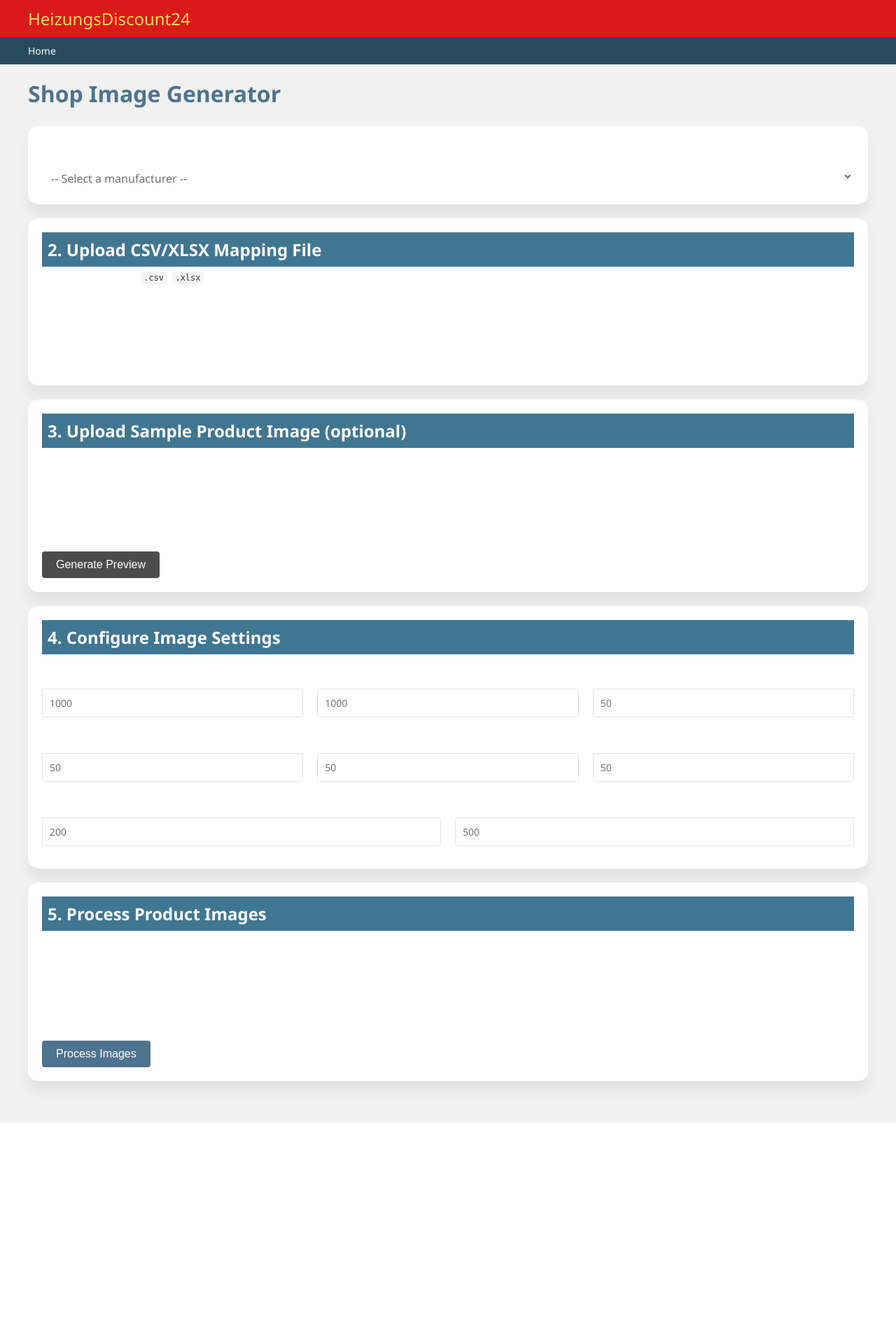
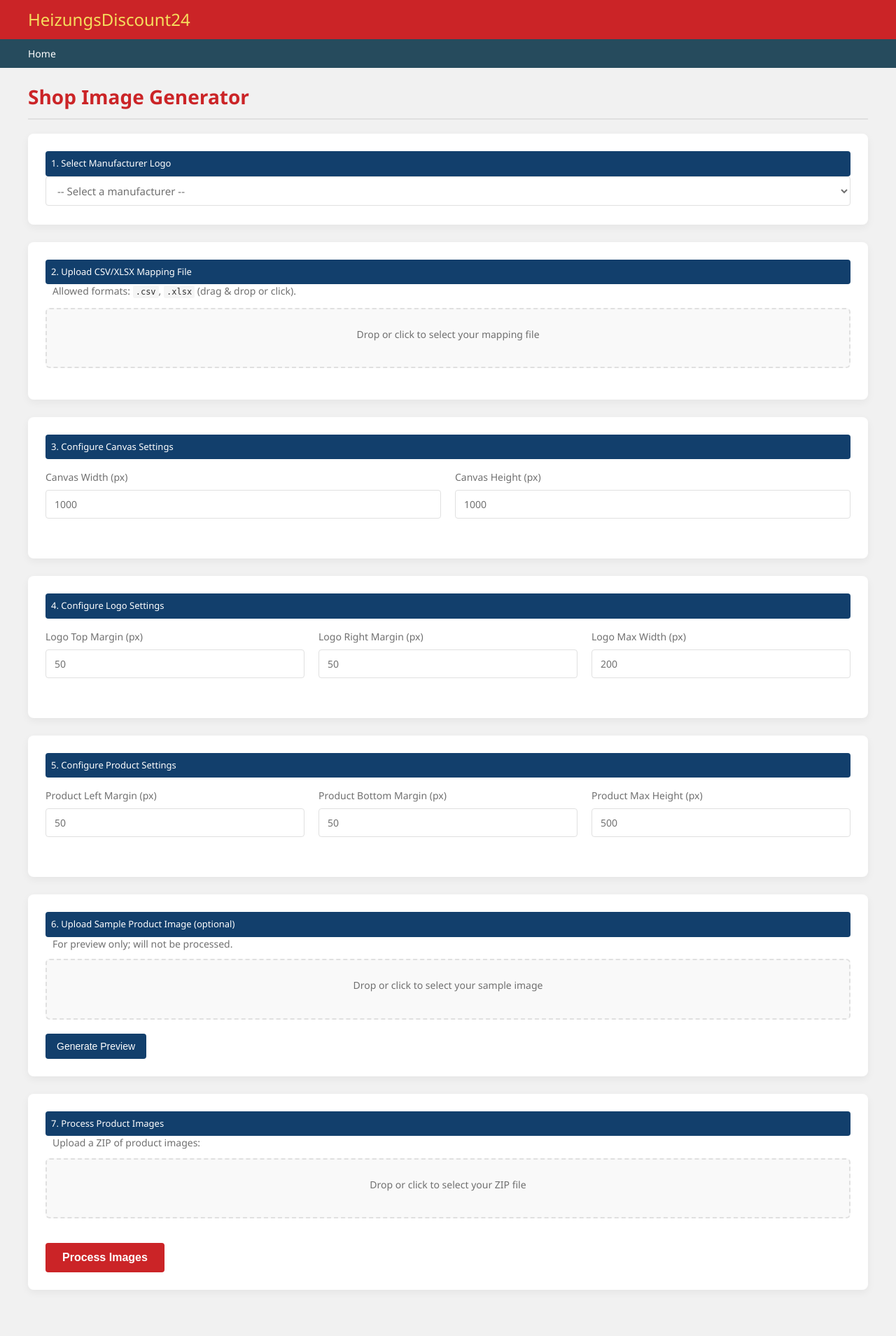
Before and after one commit to vgulshan1985/shop-image, a Django app: page /shop_image_generation/ in a window 1280 px wide. Shown: the whole page at 70% size. Before the commit the page ends 1604 px from the top, so only its background shows below. Run offline with Django 5.2, Linux system fonts and the light colour scheme; a user stored in the database is signed in; data that the repository does not hold is empty.

Commit message:
added new styles

```diff
--- a/core/static/custom_admin.css
+++ b/core/static/custom_admin.css
@@ -1,7 +1,3 @@
-#header {
-    background-color: #dc1919 !important; /* Change to your desired color */
-    color: white !important;
-}
 /* custom_admin.css */
 :root {
   --main-color: #123F6C;
@@ -14,6 +10,7 @@
   --border-color: #E0E0E0;
   --sidebar-bg: #1D3B53;
   --active-menu: #CB2427;
+  --hover-color: rgba(0, 0, 0, 0.05);
 }
 
 /* General Layout */
@@ -24,6 +21,14 @@
   margin: 0;
   padding: 0;
   display: flex;
+  line-height: 1.5;
+}
+
+/* Header */
+#header {
+  background-color: var(--accent-color) !important;
+  color: var(--text-light) !important;
+  box-shadow: 0 2px 5px rgba(0, 0, 0, 0.1);
 }
 
 /* Sidebar */
@@ -34,6 +39,7 @@
   min-height: 100vh;
   padding-top: 20px;
   flex-shrink: 0;
+  box-shadow: 2px 0 5px rgba(0, 0, 0, 0.1);
 }
 
 .sidebar-logo {
@@ -53,6 +59,7 @@
   text-transform: uppercase;
   padding: 0 20px;
   margin-bottom: 15px;
+  letter-spacing: 0.5px;
 }
 
 .sidebar-menu {
@@ -79,6 +86,7 @@
 
 .sidebar-menu a.active {
   background-color: var(--active-menu);
+  font-weight: 500;
 }
 
 /* Main content */
@@ -147,20 +155,36 @@
 /* Module styling */
 .module {
   background-color: var(--module-bg);
-    border-radius: 15px;
-    padding: 20px;
-    margin-bottom: 20px;
-    box-shadow: 0 15px 15px rgba(0, 0, 0, 0.06);
+  border-radius: 8px;
+  padding: 25px;
+  margin-bottom: 25px;
+  box-shadow: 0 4px 12px rgba(0, 0, 0, 0.05);
+  transition: box-shadow 0.3s ease;
+}
+
+.module:hover {
+  box-shadow: 0 6px 15px rgba(0, 0, 0, 0.08);
 }
 
 /* Title styling */
 .module__title {
-    font-size: 24px;
+  font-size: 28px;
   font-weight: bold;
   color: var(--accent-color);
-    margin: 0 0 15px 0;
-    padding: 0;
-    padding-bottom: 10px;
+  margin: 0 0 20px 0;
+  padding: 0 0 10px 0;
+  border-bottom: 2px solid var(--border-color);
+}
+
+/* Subtitle styling - FIXED */
+.module__subtitle {
+  font-size: 18px;
+  font-weight: bold;
+  background: var(--main-color);
+  color: var(--text-light);
+  margin: 0 0 20px 0;
+  padding: 10px 15px;
+  border-radius: 4px;
 }
 
 /* Section headers */
@@ -177,8 +201,8 @@
 .form-row {
   display: flex;
   flex-wrap: wrap;
-    gap: 15px;
-    margin: 10px 0;
+  gap: 20px;
+  margin: 15px 0;
 }
 
 /* Form groups */
@@ -190,168 +214,231 @@
 
 /* Labels */
 label {
-    font-size: 13px;
+  font-size: 14px;
   color: var(--text-dark);
   display: block;
-    margin-bottom: 5px;
-    font-weight: normal;
+  margin-bottom: 8px;
+  font-weight: 500;
 }
 
 /* Input fields */
 input[type="number"],
-  input[type="file"],
 input[type="text"],
 select {
   font-size: 14px;
-    padding: 6px 10px;
-    border-radius: 3px;
+  padding: 10px 12px;
+  border-radius: 4px;
   width: 100%;
   border: 1px solid var(--border-color);
   background-color: var(--module-bg);
   color: var(--text-dark);
   box-sizing: border-box;
+  transition: border-color 0.2s, box-shadow 0.2s;
+}
+
+input[type="number"]:focus,
+input[type="text"]:focus,
+select:focus {
+  border-color: var(--main-color);
+  outline: none;
+  box-shadow: 0 0 0 2px rgba(18, 63, 108, 0.2);
 }
 
 /* Make logo select bigger */
 #manufacturer_logo {
-    height: 36px;
+  height: 42px;
   width: 100%;
-    padding: 6px 10px;
+  padding: 8px 12px;
+  font-size: 15px;
 }
 
 /* Buttons */
 button {
   font-size: 14px;
-    padding: 6px 12px;
-    border-radius: 3px;
+  padding: 10px 16px;
+  border-radius: 4px;
   border: none;
   cursor: pointer;
   background-color: var(--main-color);
   color: var(--text-light);
+  transition: background-color 0.2s, transform 0.1s;
+}
+
+button:hover {
+  background-color: #0e325a;
+}
+
+button:active {
+  transform: translateY(1px);
 }
 
 button[name="process"] {
   background-color: var(--accent-color);
   color: var(--text-light);
-    margin-top: 10px;
+  margin-top: 15px;
+  font-weight: bold;
+  padding: 12px 24px;
+  font-size: 16px;
+}
+
+button[name="process"]:hover {
+  background-color: #a91e21;
+}
+
+.button-group {
+  display: flex;
+  gap: 10px;
+  flex-wrap: wrap;
 }
 
 /* Helper text */
 .helper-text {
-    font-size: 13px;
+  font-size: 14px;
   color: var(--text-dark);
-    margin: 0 0 10px 0;
+  margin: 0 0 12px 0;
 }
 
 /* Code formatting */
 code {
   background-color: #f5f5f5;
   padding: 2px 4px;
-    border-radius: 2px;
+  border-radius: 3px;
   font-family: monospace;
   color: #333;
 }
 
-  /* Settings sections */
-  .settings-section {
-    margin-bottom: 15px;
+/* Drop zones */
+.drop-zone {
+  border: 2px dashed var(--border-color);
+  padding: 25px;
+  text-align: center;
+  margin-bottom: 20px;
+  cursor: pointer;
+  border-radius: 6px;
+  background-color: #f9f9f9;
+  transition: border-color 0.2s, background-color 0.2s;
+  position: relative;
 }
 
-  .settings-title {
-    font-size: 16px;
-    color: var(--text-dark);
-    margin: 0 0 10px 0;
-    font-weight: 500;
+.drop-zone:hover {
+  border-color: var(--main-color);
+  background-color: #f0f5fa;
 }
 
-  /* File inputs */
-  input[type="file"] {
-    background-color: var(--module-bg);
-    color: var(--text-dark);
-    padding: 6px;
+.drop-zone.has-file {
+  border-color: #4CAF50;
+  background-color: #f0f9f0;
 }
 
-  /* Canvas dimensions section */
-  .canvas-dimensions {
-    margin-bottom: 20px;
+.drop-zone input[type="file"] {
+  position: absolute;
+  width: 0.1px;
+  height: 0.1px;
+  opacity: 0;
+  overflow: hidden;
+  z-index: -1;
 }
 
-  .canvas-dimensions-title {
-    font-size: 16px;
+.file-name {
+  margin-top: 10px;
+  font-weight: 500;
   color: var(--main-color);
-    margin-bottom: 10px;
-    font-weight: 500;
 }
 
-  /* Fix for input width */
-  .form-row input[type="number"] {
-    width: 100%;
-    box-sizing: border-box;
+/* Preview image */
+.preview-container {
+  margin-top: 20px;
+  text-align: center;
 }
 
-  /* First section label */
-  .first-section-label {
-    color: var(--text-dark);
-    font-size: 14px;
-    margin-bottom: 5px;
+.preview-image {
+  max-width: 300px;
+  max-height: 300px;
+  border: 1px solid var(--border-color);
+  border-radius: 4px;
+  box-shadow: 0 2px 8px rgba(0, 0, 0, 0.1);
 }
 
-  /* Tab navigation */
-  .tab-nav {
-    display: flex;
-    margin-bottom: 20px;
-    border-bottom: 1px solid var(--border-color);
+/* Processing results */
+.processing-results {
+  background-color: #f0f5fa;
+  border-left: 4px solid var(--accent-color);
 }
 
-  .tab-nav button {
-    background-color: transparent;
-    color: var(--text-dark);
-    border: none;
-    padding: 10px 15px;
-    margin-right: 5px;
-    cursor: pointer;
-    border-bottom: 2px solid transparent;
+/* Responsive adjustments */
+@media (max-width: 768px) {
+  .form-row {
+    flex-direction: column;
+    gap: 10px;
   }
 
-  .tab-nav button.active {
-    border-bottom: 2px solid var(--accent-color);
-    font-weight: bold;
+  .form-group {
+    flex: 100%;
+    min-width: 100%;
   }
 
-  /* Additional styles for the manufacturer listing */
-  .list {
-    list-style: none;
-    padding: 0;
-    margin: 0;
+  .module {
+    padding: 15px;
   }
 
-  .list-item {
-    display: flex;
-    align-items: center;
-    padding: 12px;
-    /*border-bottom: 1px solid var(--border-color);*/
-    transition: background-color 0.2s;
+  .module__title {
+    font-size: 22px;
   }
 
-  .list-item:hover {
-    background-color: rgba(0, 0, 0, 0.02);
+  .module__subtitle {
+    font-size: 16px;
+  }
 }
 
-  .list-item img {
-    width: 80px;
-    height: auto;
-    margin-right: 15px;
-    object-fit: contain;
+.module h2.module__subtitle {
+  background-color: var(--main-color) !important;
+  color: var(--text-light) !important;
+}
+/* Admin dashboard buttons */
+.button-group {
+  display: flex;
+  flex-direction: column;
+  gap: 20px;
+  margin: 20px 0;
 }
 
-  .list-item a {
-    color: var(--main-color);
-    text-decoration: none;
-    margin-left: auto;
-    font-weight: 500;
-    transition: color 0.2s;
+.admin-button {
+  padding: 15px 25px;
+  background-color: var(--main-color);
+  color: white;
+  border: none;
+  border-radius: 8px;
+  font-size: 18px;
+  cursor: pointer;
+  transition: background-color 0.2s, transform 0.1s;
+  width: 100%;
+  max-width: 300px;
+  text-align: center;
 }
 
-  .list-item a:hover {
+.admin-button:hover {
+  background-color: #1a5894;
+  transform: translateY(-2px);
+  box-shadow: 0 4px 8px rgba(0, 0, 0, 0.1);
+}
+
+.admin-button:active {
+  transform: translateY(0);
+}
+
+/* Make sure module__title is visible on dark backgrounds */
+.module__title {
   color: var(--accent-color);
 }
+
+/* Responsive adjustments */
+@media (min-width: 768px) {
+  .button-group {
+    flex-direction: row;
+    flex-wrap: wrap;
+  }
+
+  .admin-button {
+    flex: 0 0 auto;
+  }
+}
--- a/core/templates/admin/shop_image_generation.html
+++ b/core/templates/admin/shop_image_generation.html
@@ -3,27 +3,7 @@
 {% block title %}Shop Image Generator{% endblock %}
 
 {% block content %}
-<style>
-  /* Make file inputs fill their drop-zones but be invisible */
-  #drop-zone, #drop-zone-img, #drop-zone-zip {
-    position: relative;
-    border: 2px dashed #ffffff;
-    padding: 30px;
-    text-align: center;
-    color: #ffffff;
-    border-radius: 8px;
-    margin-bottom: 20px;
-    cursor: pointer;
-  }
-  #drop-zone input,
-  #drop-zone-img input,
-  #drop-zone-zip input {
-    position: absolute;
-    top: 0; left: 0; right: 0; bottom: 0;
-    width: 100%; height: 100%;
-    opacity: 0;
-  }
-</style>
+<link rel="stylesheet" href="/static/custom_admin.css">
 
 {# Hidden preview form #}
 <form
@@ -46,162 +26,194 @@
 >
   {% csrf_token %}
 
-  <h1 class="module__title" style="font-size:32px; font-weight:bold; color:#4e738d;">
-    Shop Image Generator
-  </h1>
+  <h1 class="module__title">Shop Image Generator</h1>
 
   {% if processed %}
-    <div class="module" style="margin-top:40px;">
-      <h2 class="module__subtitle" style="font-size:24px; font-weight:600; color:#ffffff;">
-        Processing Complete (Time Taken: {{ elapsed_time }})
-      </h2>
-      <a href="{{ zip_path }}" download><button type="button" style="margin:10px;">Download ZIP</button></a>
-      <a href="{{ log_path }}" download><button type="button" style="margin:10px;">Download Error Log</button></a>
-      <a href="{{ normal_path }}" download><button type="button" style="margin:10px;">Download Renamed Images</button></a>
+    <div class="module processing-results">
+      <h2 class="module__subtitle">Processing Complete (Time Taken: {{ elapsed_time }})</h2>
+      <div class="button-group">
+        <a href="{{ zip_path }}" download><button type="button">Download ZIP</button></a>
+        <a href="{{ log_path }}" download><button type="button">Download Error Log</button></a>
+        <a href="{{ normal_path }}" download><button type="button">Download Renamed Images</button></a>
+      </div>
     </div>
   {% endif %}
 
   {# Section 1: Manufacturer #}
-  <div class="module">
-    <label for="manufacturer_logo" style="font-size:18px; color:#ffffff;">
-      1. Select Manufacturer Logo
-    </label>
-    <select id="manufacturer_logo" name="manufacturer_dropdown" required
-            style="margin-top:5px; font-size:16px; padding:8px; border-radius:4px; width:100%; border:1px solid #ffffff;">
+  <section class="module">
+    <h2 class="module__subtitle">1. Select Manufacturer Logo</h2>
+    <select id="manufacturer_logo" name="manufacturer_dropdown" required>
       <option value="no image">-- Select a manufacturer --</option>
       {% for m in manufacturers %}
         <option value="{{ m.name }}">{{ m.name }}</option>
       {% endfor %}
     </select>
-  </div>
+  </section>
 
   {# Section 2: CSV/XLSX #}
-  <div class="module">
-    <h2 class="module__subtitle" style="font-size:24px; font-weight:600; color:#ffffff;">
-      2. Upload CSV/XLSX Mapping File
-    </h2>
-    <p style="font-size:16px; color:#ffffff; margin-bottom:8px;">
+  <section class="module">
+    <h2 class="module__subtitle">2. Upload CSV/XLSX Mapping File</h2>
+    <p class="helper-text">
       Allowed formats: <code>.csv</code>, <code>.xlsx</code> (drag & drop or click).
     </p>
-    <div id="drop-zone">
-      Drop or click to select your mapping file
+    <div id="drop-zone" class="drop-zone">
+      <span>Drop or click to select your mapping file</span>
       <input type="file" id="mapping_csv" name="mapping_csv" accept=".csv,.xlsx" required />
-      <p id="file-name" style="margin-top:10px; font-size:14px; color:#00ffcc;"></p>
+      <p id="file-name" class="file-name"></p>
     </div>
-  </div>
+  </section>
 
-  {# Section 3: Preview Image #}
-  <div class="module">
-    <h2 class="module__subtitle" style="font-size:24px; font-weight:600; color:#ffffff;">
-      3. Upload Sample Product Image (optional)
-    </h2>
-    <p style="font-size:16px; color:#ffffff; margin-bottom:8px;">
+  {# Section 3: Configure Canvas Settings #}
+  <section class="module">
+    <h2 class="module__subtitle">3. Configure Canvas Settings</h2>
+    <div class="form-row">
+      <div class="form-group">
+        <label for="canvas_width">Canvas Width (px)</label>
+        <input type="number" id="canvas_width" name="canvas_width" required min="1" value="1000" />
+      </div>
+      <div class="form-group">
+        <label for="canvas_height">Canvas Height (px)</label>
+        <input type="number" id="canvas_height" name="canvas_height" required min="1" value="1000" />
+      </div>
+    </div>
+  </section>
+
+  {# Section 4: Configure Logo Settings #}
+  <section class="module">
+    <h2 class="module__subtitle">4. Configure Logo Settings</h2>
+    <div class="form-row">
+      <div class="form-group">
+        <label for="logo_top_margin">Logo Top Margin (px)</label>
+        <input type="number" id="logo_top_margin" name="logo_top_margin" required min="1" value="50" />
+      </div>
+      <div class="form-group">
+        <label for="logo_right_margin">Logo Right Margin (px)</label>
+        <input type="number" id="logo_right_margin" name="logo_right_margin" required min="1" value="50" />
+      </div>
+      <div class="form-group">
+        <label for="logo_max_width">Logo Max Width (px)</label>
+        <input type="number" id="logo_max_width" name="logo_max_width" required min="1" value="200" />
+      </div>
+    </div>
+  </section>
+
+  {# Section 5: Configure Product Settings #}
+  <section class="module">
+    <h2 class="module__subtitle">5. Configure Product Settings</h2>
+    <div class="form-row">
+      <div class="form-group">
+        <label for="product_left_margin">Product Left Margin (px)</label>
+        <input type="number" id="product_left_margin" name="product_left_margin" required min="1" value="50" />
+      </div>
+      <div class="form-group">
+        <label for="product_bottom_margin">Product Bottom Margin (px)</label>
+        <input type="number" id="product_bottom_margin" name="product_bottom_margin" required min="1" value="50" />
+      </div>
+      <div class="form-group">
+        <label for="product_max_height">Product Max Height (px)</label>
+        <input type="number" id="product_max_height" name="product_max_height" required min="1" value="500" />
+      </div>
+    </div>
+  </section>
+
+  {# Section 6: Preview Image #}
+  <section class="module">
+    <h2 class="module__subtitle">6. Upload Sample Product Image (optional)</h2>
+    <p class="helper-text">
       For preview only; will not be processed.
     </p>
-    <div id="drop-zone-img">
-      Drop or click to select your sample image
+    <div id="drop-zone-img" class="drop-zone">
+      <span>Drop or click to select your sample image</span>
       <input type="file" id="sample_prod_img" name="sample_prod_img"
              form="preview_form" accept="image/*" />
-      <p id="file-name-img" style="margin-top:10px; font-size:14px; color:#00ffcc;"></p>
+      <p id="file-name-img" class="file-name"></p>
     </div>
-    <button form="preview_form" type="submit"
-            style="font-size:16px; padding:10px 20px; background:rgba(0,0,0,0.7); color:white; border-radius:4px;">
+    <button form="preview_form" type="submit" class="preview-button">
       Generate Preview
     </button>
     {% if processed1 %}
-      <img src="{{ img }}" alt="Preview" width="10%" height="10%"
-           style="margin-top:20px; border:1px solid #ffffff;" />
+      <div class="preview-container">
+        <img src="{{ img }}" alt="Preview" class="preview-image" />
+      </div>
     {% endif %}
-  </div>
+  </section>
 
-  {# Section 4: Configure Settings #}
-  <div class="module">
-    <h2 class="module__subtitle" style="font-size:24px; font-weight:600; color:#ffffff;">
-      4. Configure Image Settings
-    </h2>
-    <div class="form-row" style="display:flex; gap:20px; margin-top:20px;">
-      <div style="flex:1; min-width:200px;"><label for="canvas_width" style="font-size:18px; color:#ffffff;">Canvas Width (px)</label>
-        <input type="number" id="canvas_width" name="canvas_width" required min="1" value="1000"
-               style="width:100%; padding:10px; border-radius:4px;" />
-      </div>
-      <div style="flex:1; min-width:200px;"><label for="canvas_height" style="font-size:18px; color:#ffffff;">Canvas Height (px)</label>
-        <input type="number" id="canvas_height" name="canvas_height" required min="1" value="1000"
-               style="width:100%; padding:10px; border-radius:4px;" />
-      </div>
-      <div style="flex:1; min-width:200px;"><label for="logo_top_margin" style="font-size:18px; color:#ffffff;">Logo Top Margin (px)</label>
-        <input type="number" id="logo_top_margin" name="logo_top_margin" required min="1" value="50"
-               style="width:100%; padding:10px; border-radius:4px;" />
-      </div>
-    </div>
-    <div class="form-row" style="display:flex; gap:20px; margin-top:20px;">
-      <div style="flex:1; min-width:200px;"><label for="logo_right_margin" style="font-size:18px; color:#ffffff;">Logo Right Margin (px)</label>
-        <input type="number" id="logo_right_margin" name="logo_right_margin" required min="1" value="50"
-               style="width:100%; padding:10px; border-radius:4px;" />
-      </div>
-      <div style="flex:1; min-width:200px;"><label for="product_left_margin" style="font-size:18px; color:#ffffff;">Product Left Margin (px)</label>
-        <input type="number" id="product_left_margin" name="product_left_margin" required min="1" value="50"
-               style="width:100%; padding:10px; border-radius:4px;" />
-      </div>
-      <div style="flex:1; min-width:200px;"><label for="product_bottom_margin" style="font-size:18px; color:#ffffff;">Product Bottom Margin (px)</label>
-        <input type="number" id="product_bottom_margin" name="product_bottom_margin" required min="1" value="50"
-               style="width:100%; padding:10px; border-radius:4px;" />
-      </div>
-    </div>
-    <div class="form-row" style="display:flex; gap:20px; margin-top:20px;">
-      <div style="flex:1; min-width:200px;"><label for="logo_max_width" style="font-size:18px; color:#ffffff;">Logo Max Width (px)</label>
-        <input type="number" id="logo_max_width" name="logo_max_width" required min="1" value="200"
-               style="width:100%; padding:10px; border-radius:4px;" />
-      </div>
-      <div style="flex:1; min-width:200px;"><label for="product_max_height" style="font-size:18px; color:#ffffff;">Product Max Height (px)</label>
-        <input type="number" id="product_max_height" name="product_max_height" required min="1" value="500"
-               style="width:100%; padding:10px; border-radius:4px;" />
-      </div>
-    </div>
-  </div>
-
-  {# Section 5: Process Images #}
-  <div class="module">
-    <h2 class="module__subtitle" style="font-size:24px; font-weight:600; color:#ffffff;">
-      5. Process Product Images
-    </h2>
-    <p style="font-size:16px; color:#ffffff; margin-bottom:8px;">Upload a ZIP of product images:</p>
-    <div id="drop-zone-zip">
-      Drop or click to select your ZIP file
+  {# Section 7: Process Images #}
+  <section class="module">
+    <h2 class="module__subtitle">7. Process Product Images</h2>
+    <p class="helper-text">Upload a ZIP of product images:</p>
+    <div id="drop-zone-zip" class="drop-zone">
+      <span>Drop or click to select your ZIP file</span>
       <input type="file" id="images_zip" name="images_zip" accept=".zip" required />
-      <p id="file-name-zip" style="margin-top:10px; font-size:14px; color:#00ffcc;"></p>
+      <p id="file-name-zip" class="file-name"></p>
     </div>
 
-
-    <button type="submit" name="process" style="font-size:16px; padding:10px 20px; background:#4e738d; color:white; border-radius:4px;">
+    <button type="submit" name="process" class="process-button">
       Process Images
     </button>
-  </div>
+  </section>
 </form>
 
 <script>
   // Sync preview form hidden fields
   document.getElementById('preview_form').addEventListener('submit', function() {
-    ['manufacturer_dropdown','canvas_width','canvas_height','logo_top_margin','logo_right_margin','logo_max_width','product_left_margin','product_bottom_margin','product_max_height']
-    .forEach(name => {
+    const fields = [
+      'manufacturer_dropdown', 'canvas_width', 'canvas_height',
+      'logo_top_margin', 'logo_right_margin', 'logo_max_width',
+      'product_left_margin', 'product_bottom_margin', 'product_max_height'
+    ];
+
+    fields.forEach(name => {
       const src = document.querySelector(`[name="${name}"]`);
       if (!src) return;
+
       let hid = this.querySelector(`input[name="${name}"]`);
-      if (!hid) { hid = document.createElement('input'); hid.type='hidden'; hid.name=name; this.appendChild(hid); }
+      if (!hid) {
+        hid = document.createElement('input');
+        hid.type = 'hidden';
+        hid.name = name;
+        this.appendChild(hid);
+      }
       hid.value = src.value;
     });
   });
 
-  // Drag & drop handlers + polling
+  // Drag & drop handlers
   document.addEventListener('DOMContentLoaded', () => {
-    [{zone:'drop-zone',inp:'mapping_csv',name:'file-name'},
-     {zone:'drop-zone-img',inp:'sample_prod_img',name:'file-name-img'},
-     {zone:'drop-zone-zip',inp:'images_zip',name:'file-name-zip'}]
-    .forEach(({zone,inp,name}) => {
-      const z=document.getElementById(zone), i=document.getElementById(inp), n=document.getElementById(name);
-      ['dragenter','dragover','dragleave','drop'].forEach(e=>z.addEventListener(e,ev=>{ev.preventDefault();ev.stopPropagation();}));
-      z.addEventListener('drop',ev=>{i.files=ev.dataTransfer.files; if(i.files.length) n.textContent=`Selected: ${i.files[0].name}`});
-      i.addEventListener('change',()=>{ if(i.files.length) n.textContent=`Selected: ${i.files[0].name}` });
-      z.addEventListener('click',()=>i.click());
+    const dropZones = [
+      {zone: 'drop-zone', inp: 'mapping_csv', name: 'file-name'},
+      {zone: 'drop-zone-img', inp: 'sample_prod_img', name: 'file-name-img'},
+      {zone: 'drop-zone-zip', inp: 'images_zip', name: 'file-name-zip'}
+    ];
+
+    dropZones.forEach(({zone, inp, name}) => {
+      const dropZone = document.getElementById(zone);
+      const input = document.getElementById(inp);
+      const fileNameDisplay = document.getElementById(name);
+
+      ['dragenter', 'dragover', 'dragleave', 'drop'].forEach(eventName => {
+        dropZone.addEventListener(eventName, event => {
+          event.preventDefault();
+          event.stopPropagation();
+        });
+      });
+
+      dropZone.addEventListener('drop', event => {
+        input.files = event.dataTransfer.files;
+        if (input.files.length) {
+          fileNameDisplay.textContent = `Selected: ${input.files[0].name}`;
+          dropZone.classList.add('has-file');
+        }
+      });
+
+      input.addEventListener('change', () => {
+        if (input.files.length) {
+          fileNameDisplay.textContent = `Selected: ${input.files[0].name}`;
+          dropZone.classList.add('has-file');
+        }
+      });
+
+      dropZone.addEventListener('click', () => input.click());
     });
   });
 </script>
```
Also changed, not shown: core/templates/admin/index.html (+10 -20 lines), core/templates/admin/logo_management.html (+62 -47 lines), core/templates/core/manufacturer_edit.html (+17 -20 lines), db.sqlite3. Lines whose indentation alone changed are shown as unchanged.
